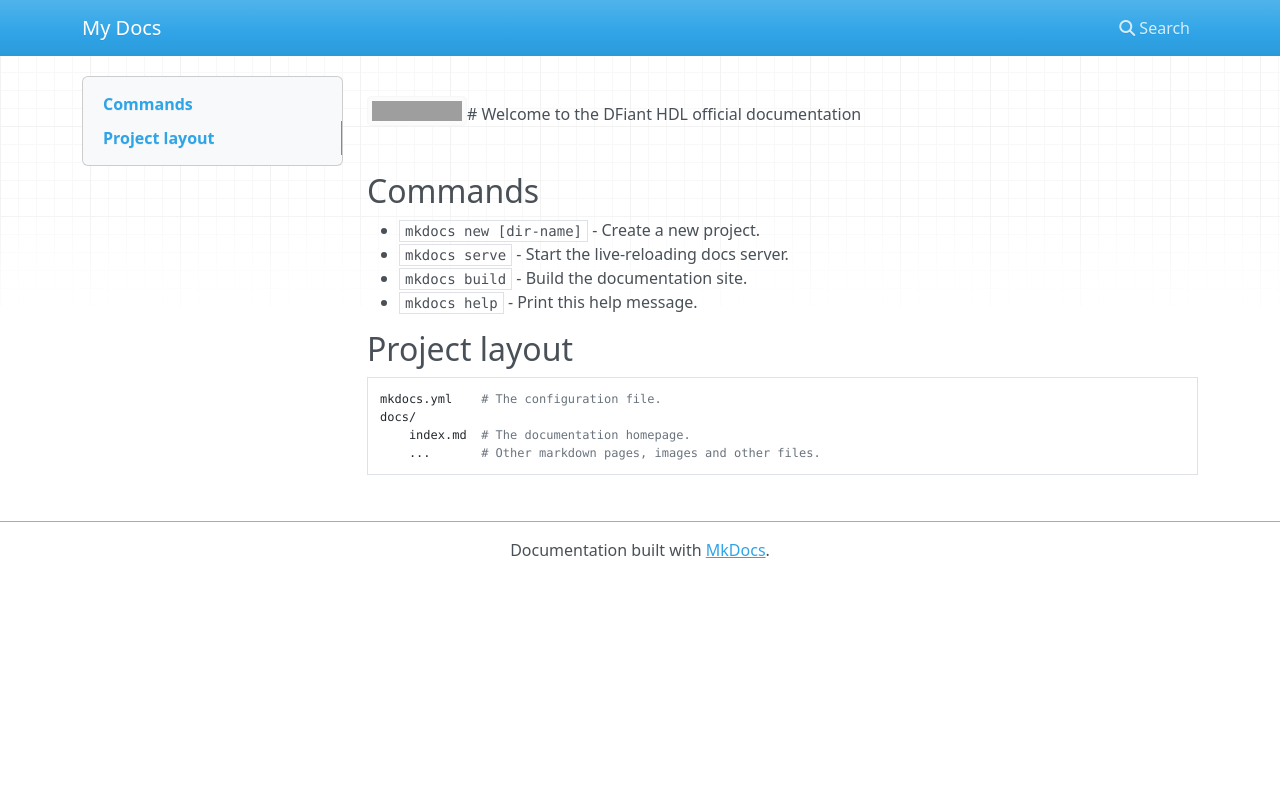
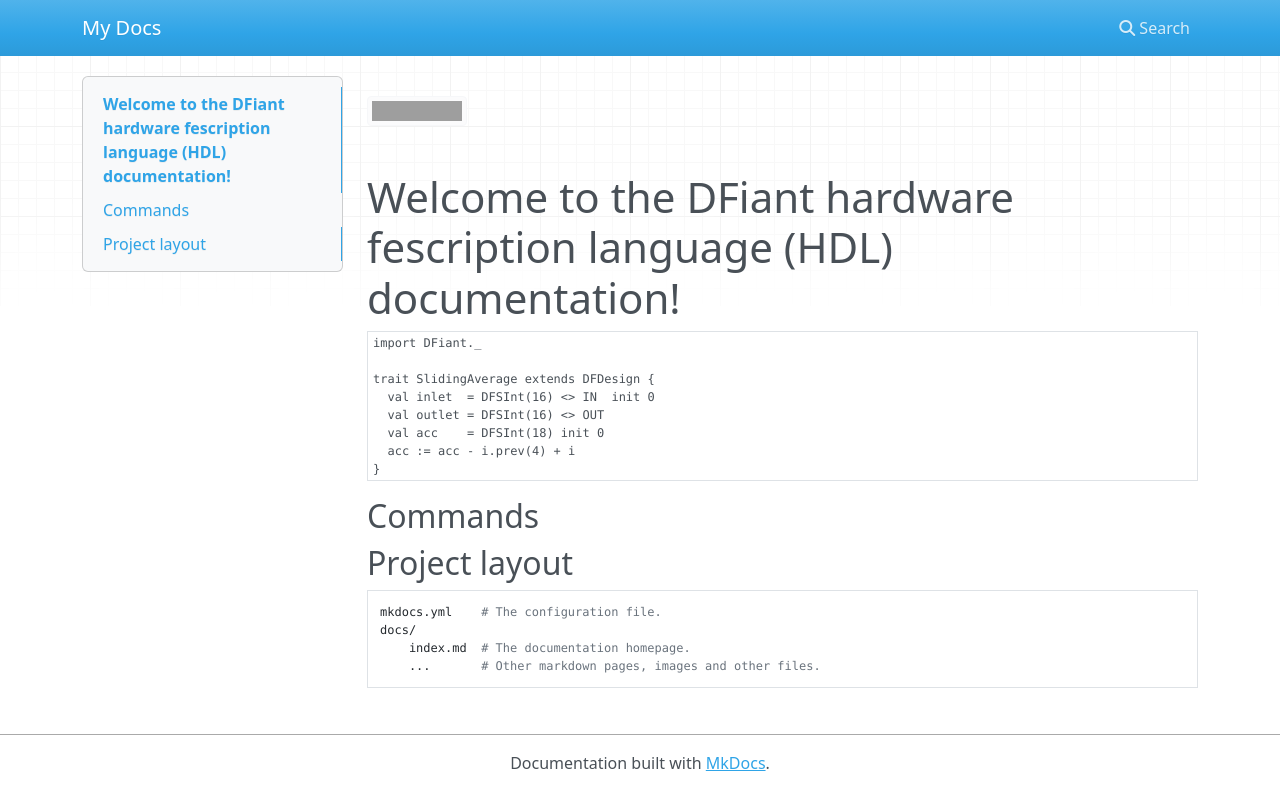
Before and after one commit to DFiantHDL/DFHDL, an MkDocs documentation site: the page built from doc/official/docs/index.md, in a window 1280 px wide. Shown: the top 810 px of the page. Built offline with MkDocs 1.6.1, drawn with Linux system fonts in a browser that asks for light colours; nearby versions of some CDN libraries; grey boxes are pictures that could not be loaded.

Commit message:
docs site

````diff
--- a/doc/official/docs/index.md
+++ b/doc/official/docs/index.md
@@ -1,12 +1,23 @@
-[![Build Status](https://travis-ci.com/soronpo/DFiant.svg?token=dzwzuUsZuyhzAjyvw87v&branch=master)](https://travis-ci.com/soronpo/DFiant)# Welcome to the DFiant HDL official documentation
+[![Build Status](https://travis-ci.com/soronpo/DFiant.svg?token=dzwzuUsZuyhzAjyvw87v&branch=master)](https://travis-ci.com/soronpo/DFiant)
 
+# Welcome to the DFiant hardware fescription language (HDL) documentation!
+
+```scala
+import DFiant._
+
+trait SlidingAverage extends DFDesign {
+  val inlet  = DFSInt(16) <> IN  init 0
+  val outlet = DFSInt(16) <> OUT
+  val acc    = DFSInt(18) init 0
+  acc := acc - i.prev(4) + i
+}
+```
 
 ## Commands
 
-* `mkdocs new [dir-name]` - Create a new project.
-* `mkdocs serve` - Start the live-reloading docs server.
-* `mkdocs build` - Build the documentation site.
-* `mkdocs help` - Print this help message.
+
+
+
 
 ## Project layout
 
````
